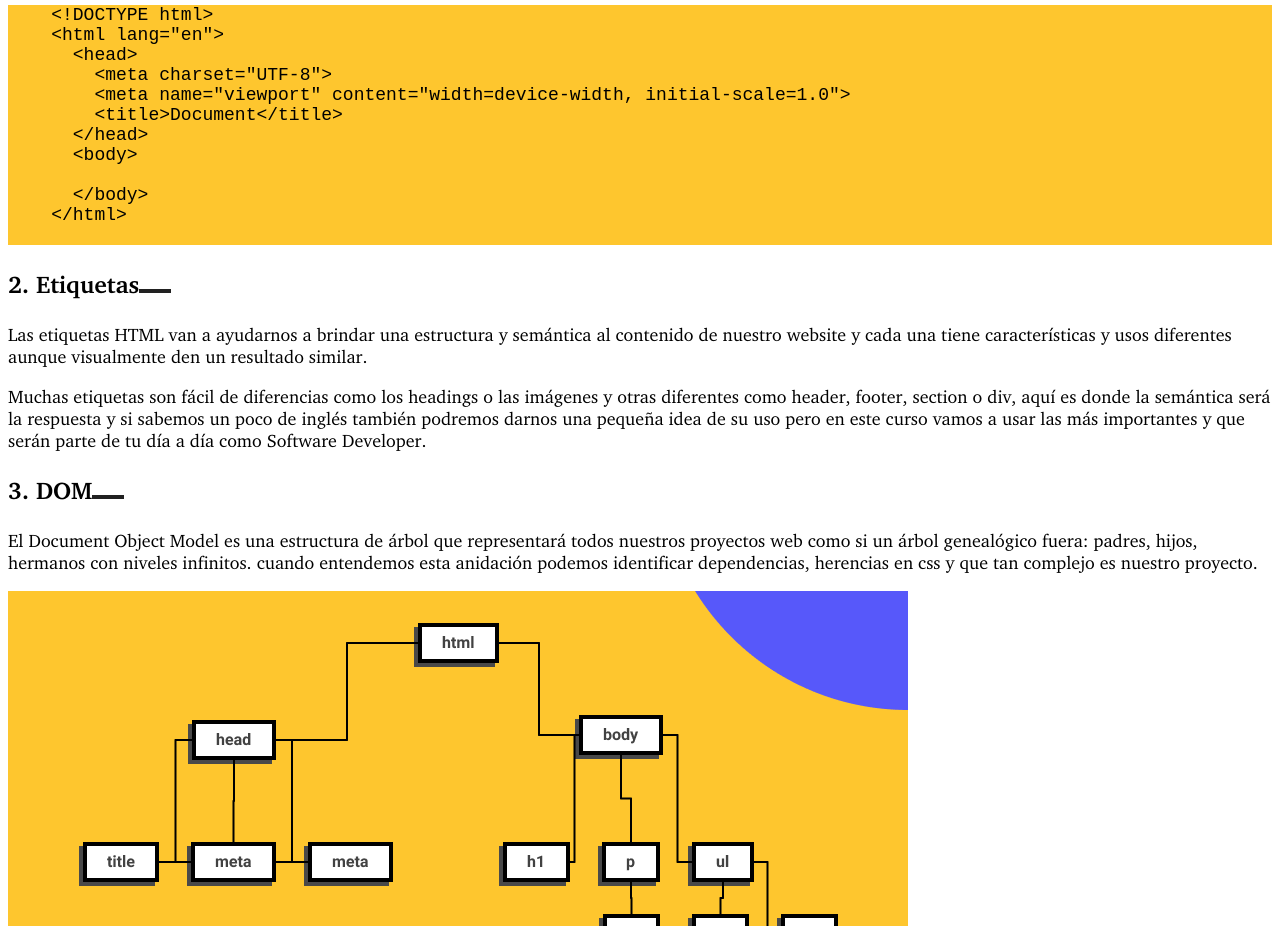
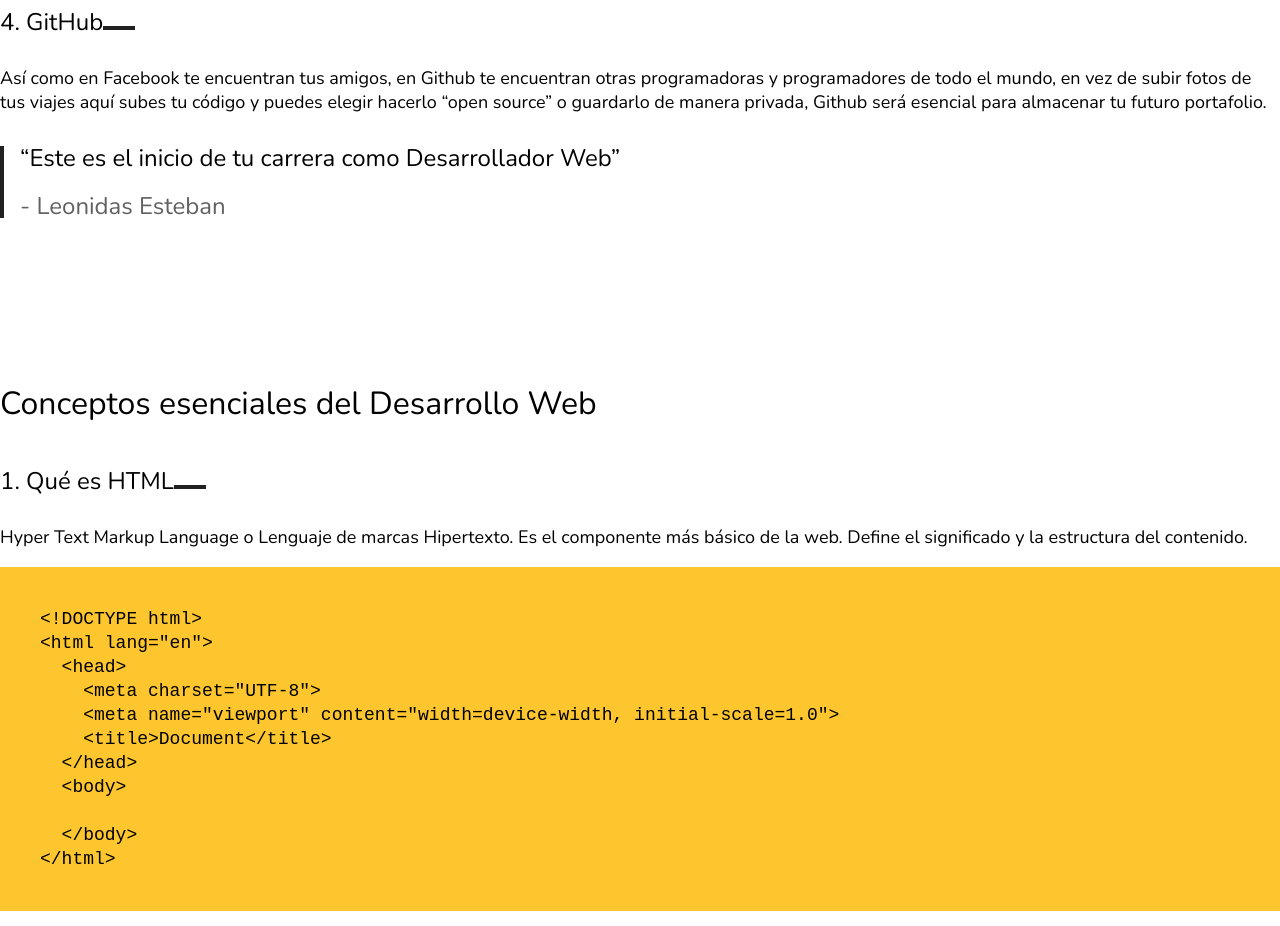
Before and after one commit to b3nkos/curso-esencial-html-css, a plain HTML site: page index.html in a window 1280 px wide. Shown: the part 1857-2783 px from the top of the page. Drawn offline with nearby package versions, Linux system fonts and the light colour scheme.

Commit message:
working with physical sizes

```diff
--- /dev/null
+++ b/css/styles-logical.css
@@ -0,0 +1,112 @@
+@font-face {
+  font-family: charter;
+  src: url("../fonts/charter-regular.otf");
+  font-style: normal;
+  font-weight: 400;
+}
+
+@font-face {
+  font-family: charter;
+  src: url("../fonts/charter-italic.otf");
+  font-style: italic;
+  font-weight: 400;
+}
+
+@font-face {
+  font-family: charter;
+  src: url("../fonts/charter-bold.otf");
+  font-style: normal;
+  font-weight: bold;
+}
+
+@font-face {
+  font-family: charter;
+  src: url("../fonts/charter-bold-italic.otf");
+  font-style: italic;
+  font-weight: bold;
+}
+
+:root {
+  font-size: 18px;
+  --gray10: #616161;
+  --gray20: #212129;
+  --gray30: #212121;
+}
+
+body {
+  color: var(--gray);
+  font-family: charter;
+}
+
+a {
+  color: var(--gray20);
+}
+
+header {
+  font-size: 14px;
+  color: var(--gray10);
+}
+
+header a {
+  color: var(--gray10);
+  text-decoration: none;
+}
+
+header a:hover {
+  color: var(--gray20);
+}
+
+nav details summary {
+  font-weight: bold;
+}
+
+summary {
+  cursor: pointer;
+  outline: 0;
+}
+
+h1 {
+  font-size: 60px;
+}
+
+h2 {
+  font-size: 32px;
+}
+
+h3 {
+  font-size: 24px;
+}
+
+pre {
+  background-color: #fec62e;
+}
+
+.hero {
+  background-image: linear-gradient(
+      to top,
+      rgba(255, 255, 255, 0.3),
+      transparent
+    ),
+    url("../images/patron-1.png");
+  height: 350px;
+}
+
+.section-content {
+  counter-reset: titleList;
+}
+
+.section-content h3 {
+  counter-increment: titleList;
+}
+
+.section-content h3::before {
+  content: counter(titleList, decimal) ". ";
+}
+
+.section-content h3::after {
+  content: "";
+  width: 32px;
+  height: 4px;
+  background: var(--gray30);
+  display: inline-block;
+}
--- /dev/null
+++ b/css/styles-physical.css
@@ -0,0 +1,165 @@
+@font-face {
+  font-family: charter;
+  src: url("../fonts/charter-regular.otf");
+  font-style: normal;
+  font-weight: 400;
+}
+
+@font-face {
+  font-family: charter;
+  src: url("../fonts/charter-italic.otf");
+  font-style: italic;
+  font-weight: 400;
+}
+
+@font-face {
+  font-family: charter;
+  src: url("../fonts/charter-bold.otf");
+  font-style: normal;
+  font-weight: bold;
+}
+
+@font-face {
+  font-family: charter;
+  src: url("../fonts/charter-bold-italic.otf");
+  font-style: italic;
+  font-weight: bold;
+}
+
+:root {
+  font-size: 18px;
+  --gray10: #616161;
+  --gray20: #212129;
+  --gray30: #212121;
+}
+
+body {
+  color: var(--gray);
+  font-family: 'Nunito', sans-serif;
+  margin: 0;
+}
+
+a {
+  color: var(--gray20);
+}
+
+header {
+  font-size: 14px;
+  color: var(--gray10);
+}
+
+header a {
+  color: var(--gray10);
+  text-decoration: none;
+}
+
+header a:hover {
+  color: var(--gray20);
+}
+
+nav details summary {
+  font-weight: bold;
+}
+
+summary {
+  cursor: pointer;
+  outline: 0;
+}
+
+h1 {
+  font-size: 60px;
+  margin-top: 64px;
+  margin-bottom: 16px;
+}
+
+h2 {
+  font-size: 32px;
+  margin: 64px 0 40px;
+  font-weight: normal;
+}
+
+h3 {
+  font-size: 24px;
+  margin-top: 16px;
+  margin-bottom: 24px;
+  font-weight: normal;
+}
+
+hr {
+  margin: 64px 0;
+}
+
+
+pre {
+  background-color: #fec62e;
+  padding: 40px;
+  line-height: 24px;
+}
+
+blockquote {
+  border-left: 4px solid var(--gray30);
+  font-size: 24px;
+  margin: 32px 0;
+  padding-left: 16px;
+  line-height: 24px;
+}
+
+blockquote span {
+  color: var(--gray10);
+}
+
+blockquote span::before {
+  content: '-';
+}
+
+.hero {
+  background-image: linear-gradient(
+      to top,
+      rgba(255, 255, 255, 0.3),
+      transparent
+    ),
+    url("../images/patron-1.png");
+  height: 350px;
+}
+
+.section-content {
+  counter-reset: titleList;
+  margin-top: 164px;
+}
+
+.section-content:first-of-type {
+  margin: 0;
+}
+
+.section-content h3 {
+  counter-increment: titleList;
+  padding-bottom: 4px;
+}
+
+.section-content h3::before {
+  content: counter(titleList, decimal) ". ";
+}
+
+.section-content h3::after {
+  content: "";
+  width: 32px;
+  height: 4px;
+  background: var(--gray30);
+  display: inline-block;
+}
+
+.section-content img {
+  margin-top: 40px;
+}
+
+.section-content + hr {
+  display: none;
+}
+
+.section-content ol li {
+  line-height: 24px;
+}
+
+.section-content ul li {
+  margin-bottom: 16px;
+}
--- a/index.html
+++ b/index.html
@@ -4,8 +4,10 @@
     <meta charset="UTF-8" />
     <meta http-equiv="X-UA-Compatible" content="IE=edge" />
     <meta name="viewport" content="width=device-width, initial-scale=1.0" />
+    <link href="https://fonts.googleapis.com/css2?family=Nunito:ital,wght@0,400;0,600;0,700;1,400;1,700&display=swap"
+      rel="stylesheet">
+    <link rel="stylesheet" href="./css/styles-physical.css" />
     <title>El Blog de Cristian</title>
-    <link rel="stylesheet" href="./css/styles.css" />
   </head>
   <body>
     <div class="hero"></div>
@@ -49,6 +51,8 @@
         aprendiendo HTML y CSS para la creación de contenidos, en el nivel 2
         aprenderás de componentes y en 3 sobre layouts.
       </p>
+
+      <hr>
 
       <section class="section-content">
         <h2>Setup</h2>
@@ -103,6 +107,17 @@
           source” o guardarlo de manera privada, Github será esencial para
           almacenar tu futuro portafolio.
         </p>
+
+        <blockquote>
+          <p>
+            “Este es el inicio de tu carrera como Desarrollador Web”
+          </p>
+          <p>
+            <span>
+              Leonidas Esteban
+            </span>
+          </p>
+        </blockquote>
       </section>
       <hr />
 
@@ -115,8 +130,7 @@
           del contenido.
         </p>
 
-        <pre>
-    &lt;!DOCTYPE html&gt;
+        <pre>&lt;!DOCTYPE html&gt;
 &lt;html lang=&quot;en&quot;&gt;
   &lt;head&gt;
     &lt;meta charset=&quot;UTF-8&quot;&gt;
@@ -126,8 +140,7 @@
   &lt;body&gt;
 
   &lt;/body&gt;
-    &lt;/html&gt;
-        </pre>
+&lt;/html&gt;</pre>
 
         <h3>Etiquetas</h3>
         <p>
```
Lines whose indentation alone changed are shown as unchanged.
